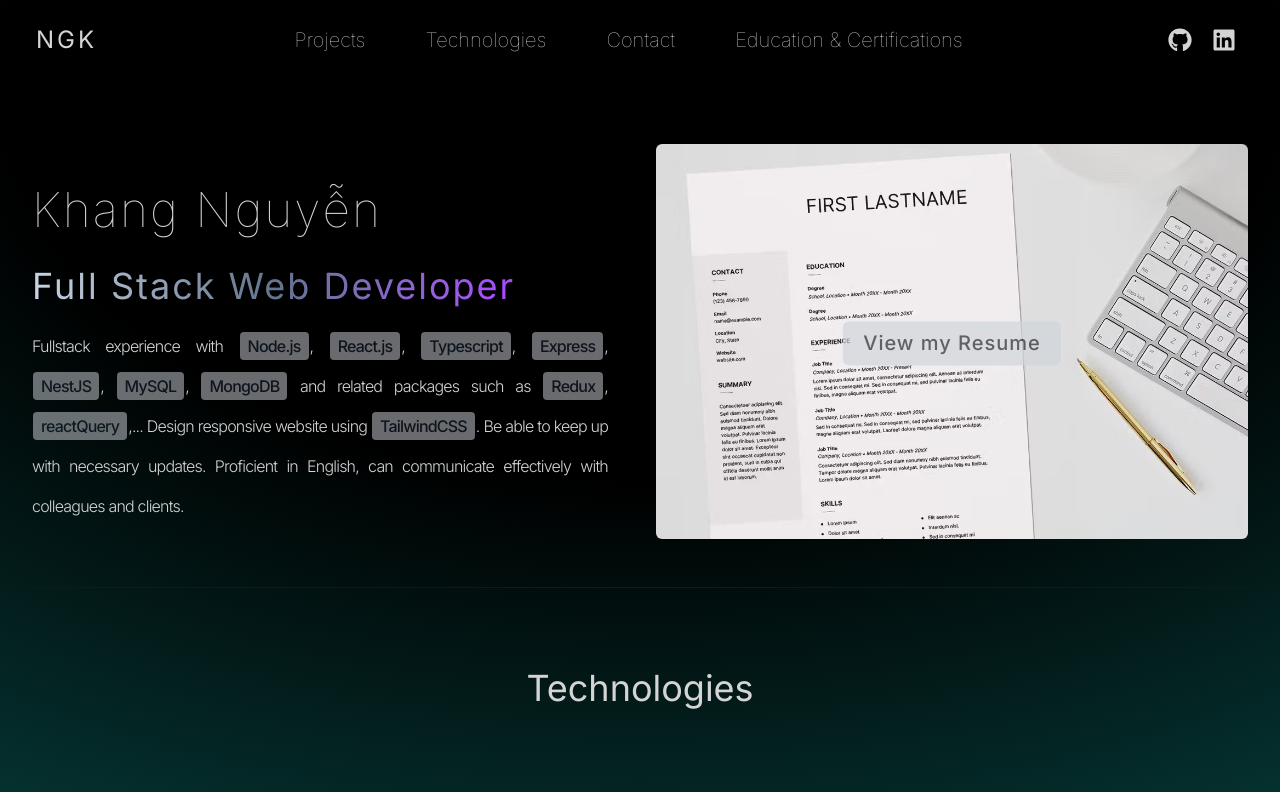
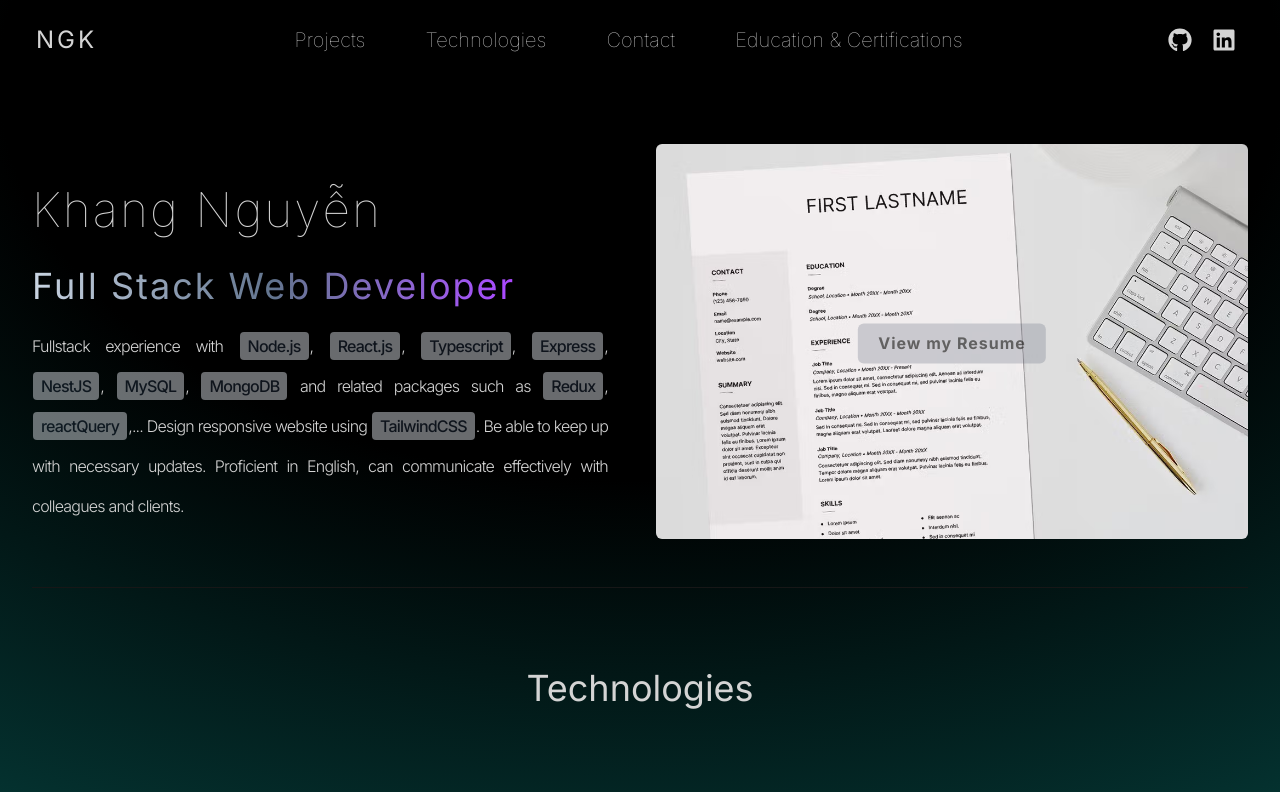
Before and after one commit to giakhang94/portfolio, a React (Vite) app: page / in a window 1280 px wide. Shown: the top 792 px of the page. Built offline with nearby package versions, Linux system fonts and the light colour scheme.

Commit message:
text align center 'view my resume'

```diff
--- a/src/components/Hero.tsx
+++ b/src/components/Hero.tsx
@@ -113,9 +113,9 @@ function Hero(): React.JSX.Element {
                 duration: 1,
               },
             }}
-            className="absolute z-5 top-1/2 right-1/2 translate-x-1/2 -translate-y-1/2 bg-gray-300 py-2 px-5 rounded-md text-xl opacity-70 text-neutral-800 tracking-[1px] font-medium"
+            className="absolute  z-5 top-1/2 right-1/2 translate-x-1/2 -translate-y-1/2 bg-gray-500/40 py-2 px-5 rounded-md opacity-70 text-neutral-800 tracking-[1px] font-medium"
           >
-            View my Resume
+            <p className="text-center font-bold">View my Resume</p>
           </motion.p>
           <img
             src={resume}
```
